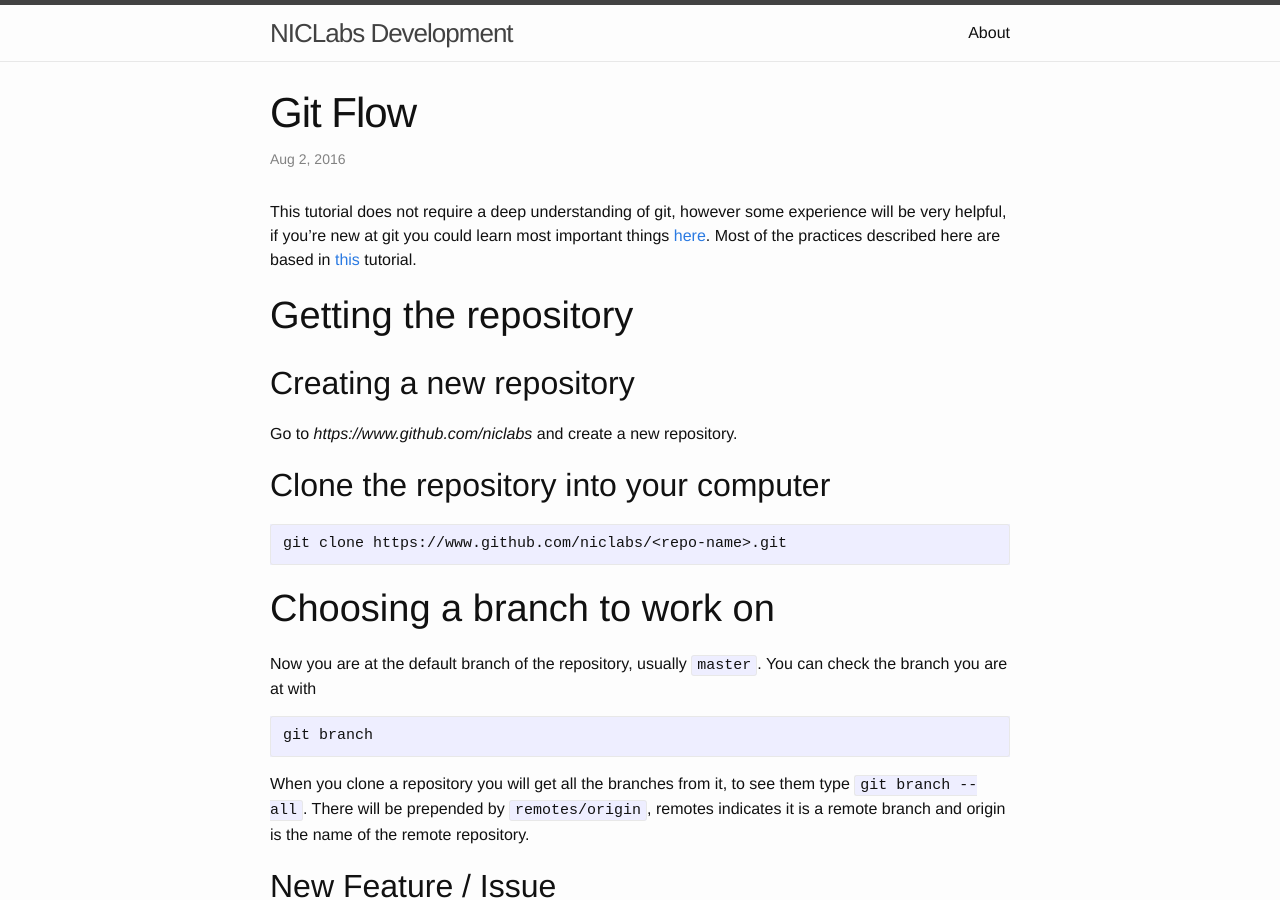
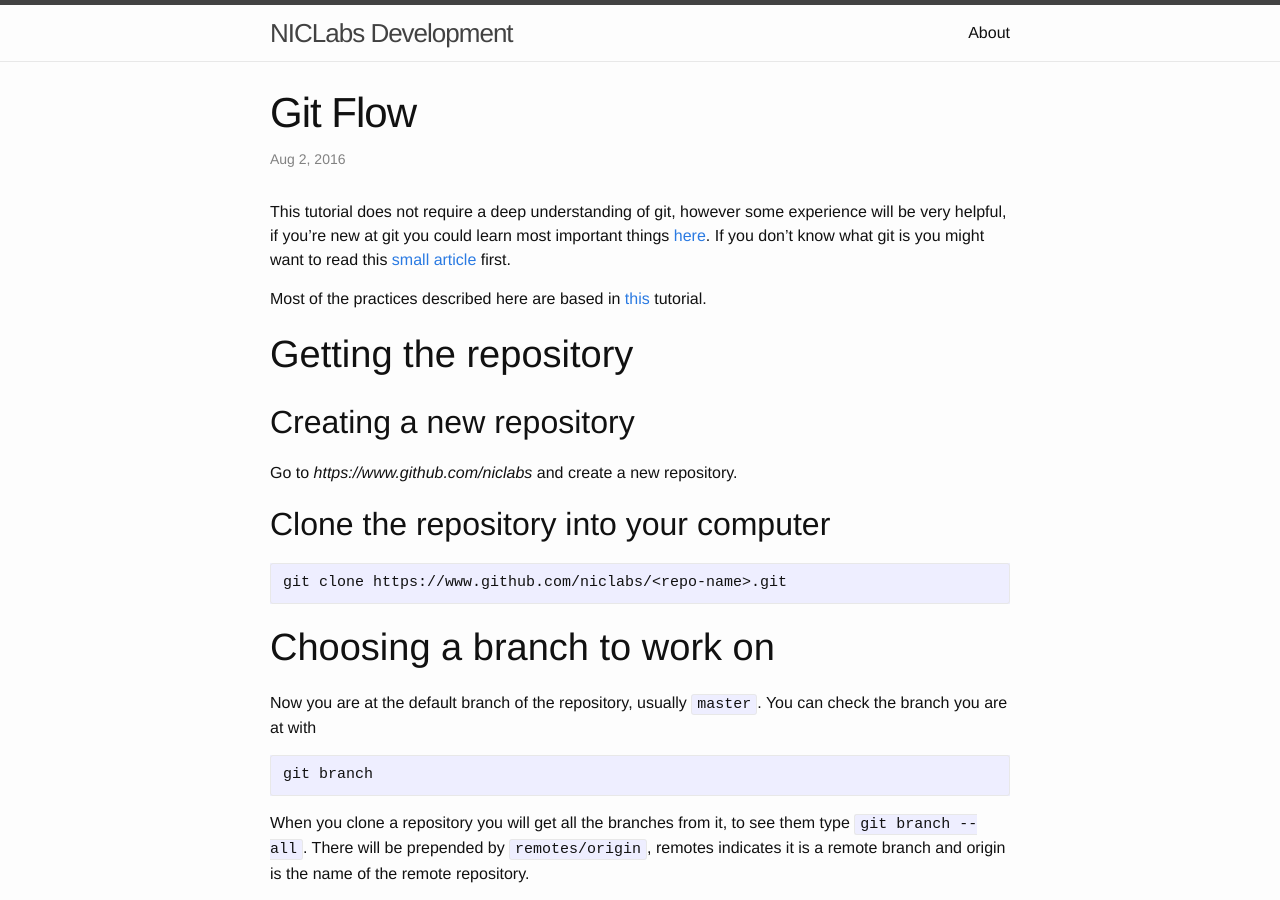
Before and after one commit to niclabs/development, a Jekyll site: the page built from _posts/2016-08-02-git-flow.markdown, in a window 1280 px wide and 900 px high. Built offline with Jekyll 4.4.1, drawn with Linux system fonts in a browser that asks for light colours.

Commit message:
add link to VCS's article

```diff
--- a/_posts/2016-08-02-git-flow.markdown
+++ b/_posts/2016-08-02-git-flow.markdown
@@ -8,6 +8,8 @@ categories: dev git
 This tutorial does not require a deep understanding of git, however some
 experience will be very helpful, if you're new at git you could learn most
 important things [here](https://try.github.io/levels/1/challenges/1).
+If you don't know what git is you might want to read this [small article](http://niclabs.cl/development/index/dev/niclabs/2016/07/13/version-control.html) first.
+
 Most of the practices described here are based in [this](https://www.atlassian.com/git/tutorials/comparing-workflows/gitflow-workflow/) tutorial.
 
 # Getting the repository
```
